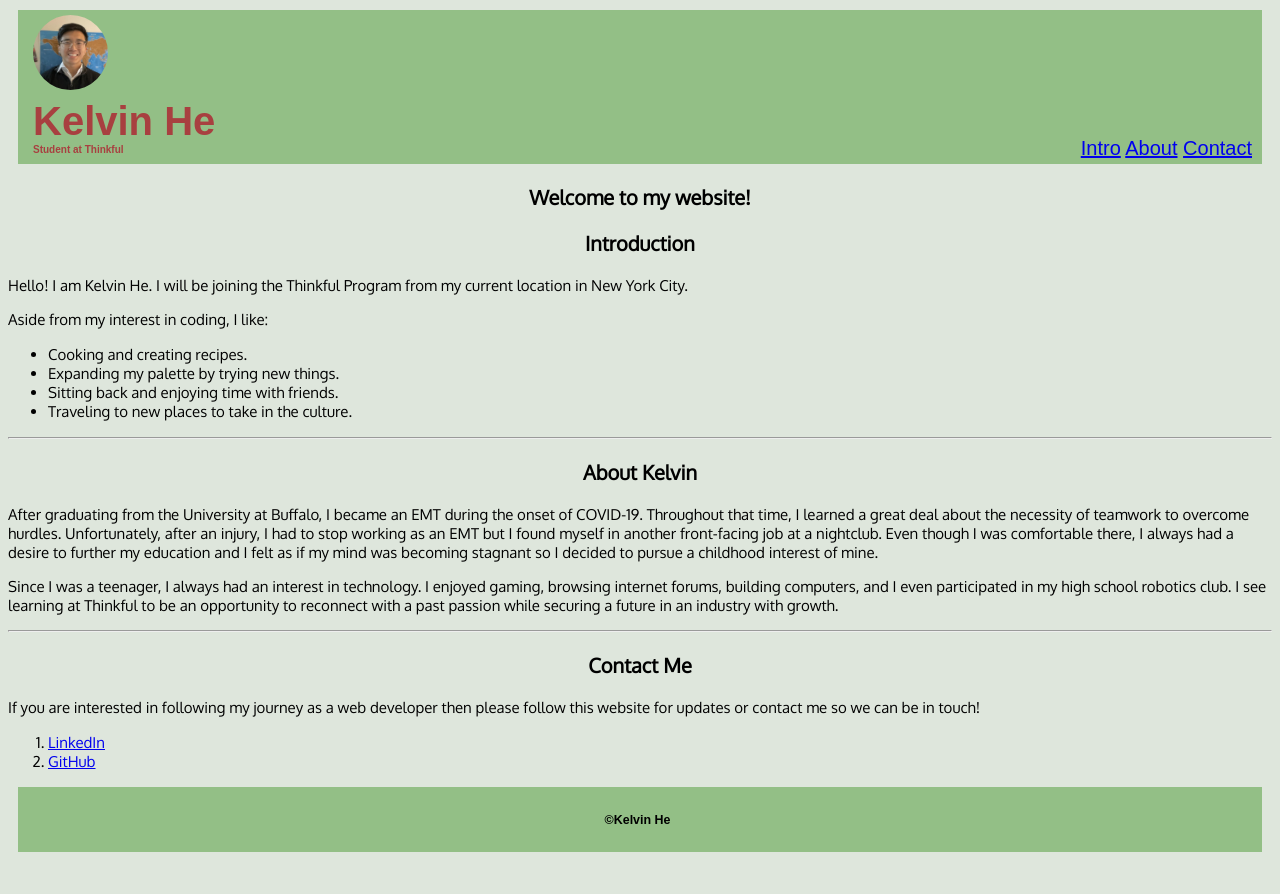
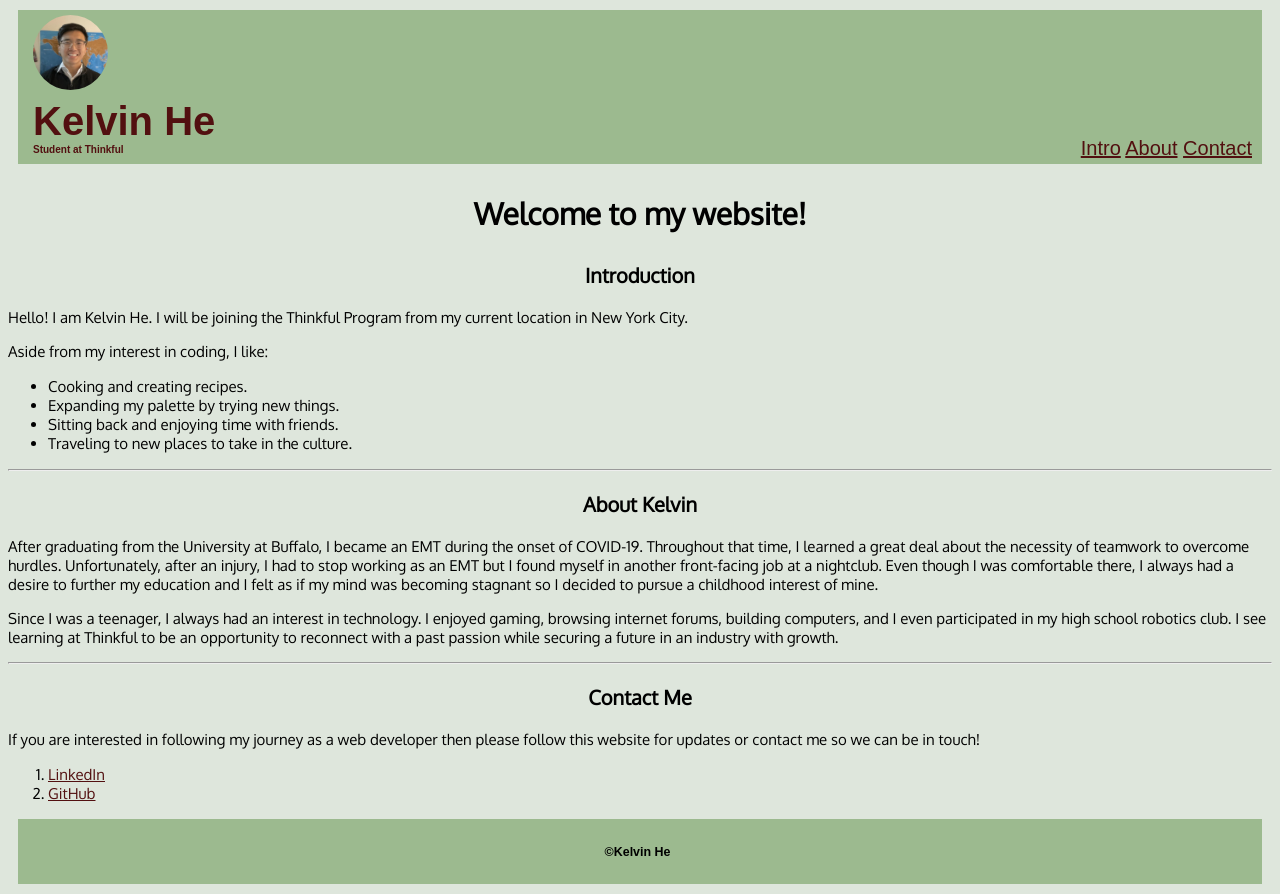
Before and after one commit to kelhe/Thinkful-Portfolio-Project, a plain HTML site: page index.html in a window 1280 px wide. Before the commit the page ends 862 px from the top, so only its background shows below. Drawn offline with Linux system fonts and the light colour scheme; a web font is replaced by a local one.

Commit message:
Update style.css

```diff
--- a/style.css
+++ b/style.css
@@ -3,7 +3,7 @@ background-color:#dee6dc;
 }
 
 h1,h2,nav {
-color: #a84040;
+color: #521010;
 font-family:Trirong, Arial, serif;
 font-size: 40px;
 line-height:1px;
@@ -12,7 +12,7 @@ line-height:1px;
 .circle-icon {
   width:75px;
   border-radius: 50%;
-  align:left; /* this pushes the icon to the left of secure next to the name */
+  align:"left"; /* this pushes the icon to the left of secure next to the name */
 }
 
 h2{
@@ -21,7 +21,7 @@ font-size:10px;
 
 .box{
   width:auto;
-  background-color:#93bf86;
+  background-color:#9cba8f;
   margin:10px;
   padding:5px 20px 5px 15px;
 }
@@ -38,6 +38,19 @@ nav{
   top:-10px;
 }
 
+a:link{
+  color:#521010;
+}
+a:visited{
+  color:#00eaff;
+}
+a:hover{
+  color:#cc00ff;
+}
+a:active{
+  color:#2b00ff;
+}
+
 p,li,h3
 {
   font-family: Oxygen, serif;
@@ -48,6 +61,10 @@ h3{
   text-align:center;
   font-size: 20px;
 }
+/* makes this header stand out from the rest of the h3 */
+article div h3 {
+  font-size:30px;
+}
 
 footer{
   font-size:15px;
```
